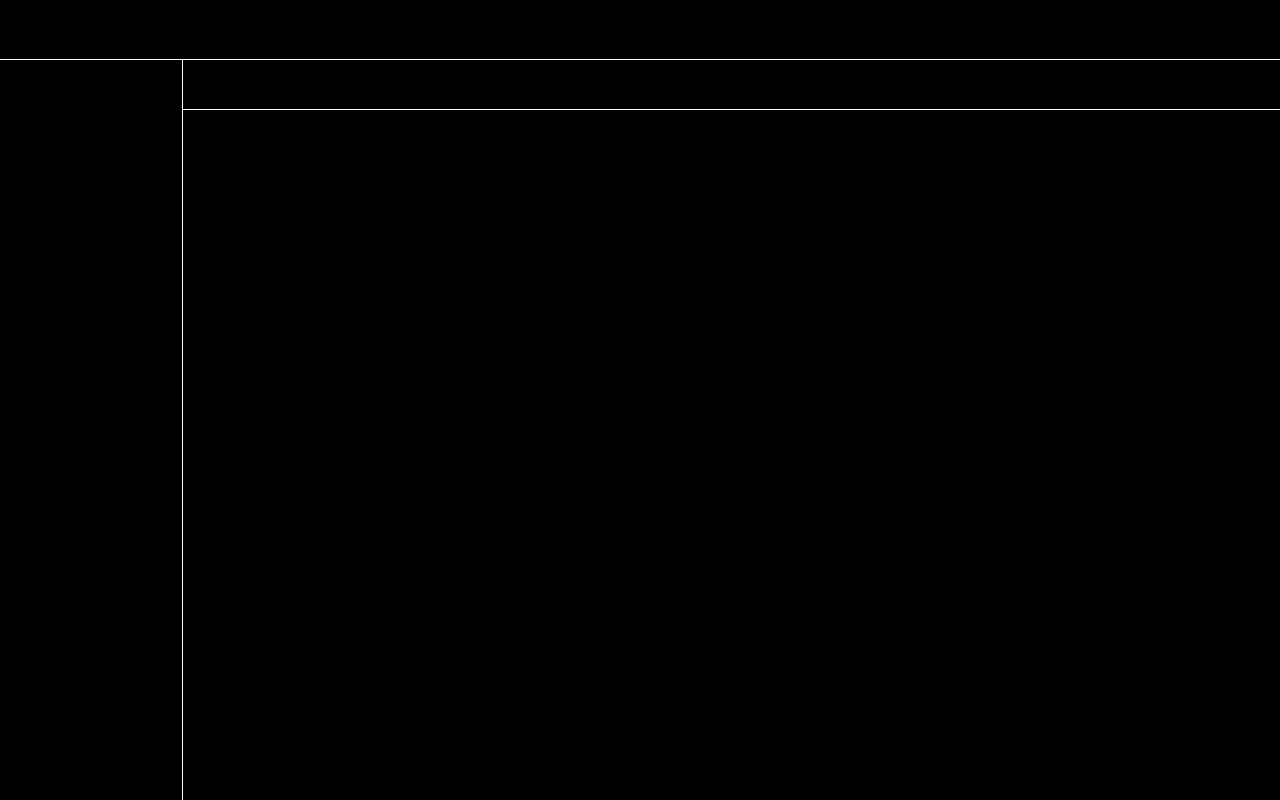
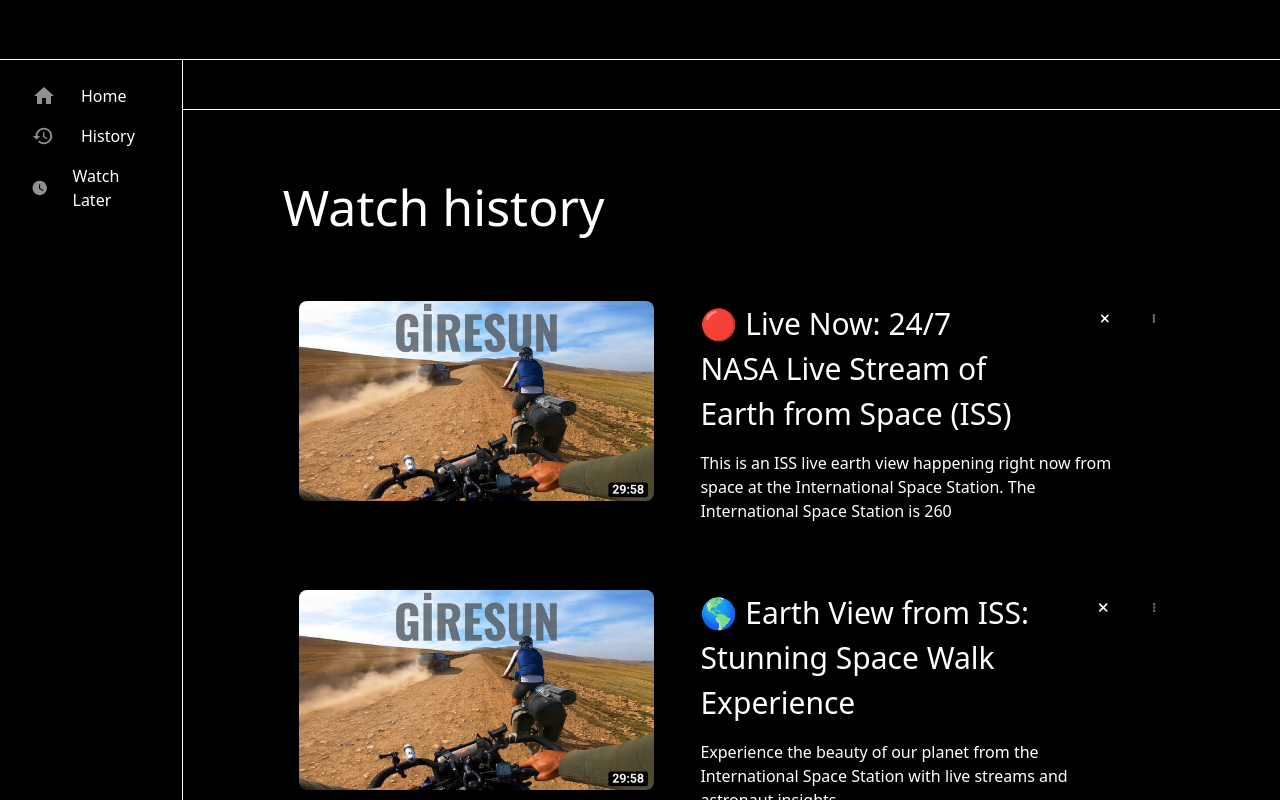
Before and after one commit to jorabek-web/youtube-clone, a React (Vite) app: page /history in a window 1280 px wide. Built offline with nearby package versions, Linux system fonts and the light colour scheme.

Commit message:
history component

```diff
--- a/package.json
+++ b/package.json
@@ -15,6 +15,8 @@
     "json-server": "^1.0.0-beta.3",
     "react": "^18.3.1",
     "react-dom": "^18.3.1",
+    "react-icons": "^5.4.0",
+    "react-router-dom": "^7.1.5",
     "tailwindcss": "^4.0.3"
   },
   "devDependencies": {
--- a/src/App.jsx
+++ b/src/App.jsx
@@ -1,18 +1,17 @@
-import { Container } from "./components/common/container"
-import { Layout } from "./components/common/layout"
-import { Home } from "./components/pages/home/home"
-
-
+import { BrowserRouter as Router } from "react-router-dom";
+import { Container } from "./components/common/container";
+import { Home } from "./components/pages/home/home";
 
 function App() {
-
   return (
     <>
-      <Container >
-        <Home />
-      </Container>
+      <Router>
+          <Container>
+            <Home />
+          </Container>
+      </Router>
     </>
-  )
+  );
 }
 
-export default App
+export default App;
--- /dev/null
+++ b/src/components/common/history.jsx
@@ -0,0 +1,49 @@
+import { CiMenuKebab } from "react-icons/ci";
+import { FaXmark } from "react-icons/fa6";
+
+const historyData = [
+  {
+    id: 1,
+    title: "🔴 Live Now: 24/7 NASA Live Stream of Earth from Space (ISS)",
+    description:
+      "This is an ISS live earth view happening right now from space at the International Space Station. The International Space Station is 260",
+    imgSrc: "/public/pngimg/image.png",
+  },
+  {
+    id: 2,
+    title: "🌎 Earth View from ISS: Stunning Space Walk Experience",
+    description:
+      "Experience the beauty of our planet from the International Space Station with live streams and astronaut insights.",
+    imgSrc: "/public/pngimg/image.png",
+  },
+  {
+    id: 3,
+    title: "🚀 SpaceX Launch Live: Watch Falcon 9 Soar into Orbit",
+    description:
+      "Join us for a live broadcast of the latest SpaceX Falcon 9 launch as it carries satellites into orbit.",
+    imgSrc: "/public/pngimg/image.png",
+  },
+];
+
+export const History = () => {
+  return (
+    <div className="w-full h-full px-[100px] py-[20px] text-white">
+      <h2 className="text-white text-[50px] my-[40px]">Watch history</h2>
+      <div className="flex flex-col gap-[20px]">
+        {historyData.map((item) => (
+          <div key={item.id} className="flex  p-4 rounded-lg">
+            <img className="w-[500px] h-[200px] rounded-lg" src={item.imgSrc} alt="" />
+            <div className="ml-4">
+              <div className="flex items-start gap-[20px]">
+                <h2 className="text-[30px] mx-[30px]">{item.title}</h2>
+                <FaXmark className="text-[35px] cursor-pointer mx-[10px] hover:bg-gray-700 rounded-4xl p-[5px]" />
+                <CiMenuKebab className="text-[35px] cursor-pointer hover:bg-gray-700 rounded-4xl p-[5px]" />
+              </div>
+              <h2 className="mx-[30px] my-[15px]">{item.description}</h2>
+            </div>
+          </div>
+        ))}
+      </div>
+    </div>
+  );
+};
--- a/src/components/common/side-bar.jsx
+++ b/src/components/common/side-bar.jsx
@@ -1,11 +1,65 @@
-
-
-
+import { Link } from "react-router-dom";
 
 export const SideBar = () => {
   return (
     <div className="w-full h-full border-r border-white">
+      <div className="  text-white">
+        <div className="py-4">
+          <div className="px-8 py-2 hover:bg-gray-700 cursor-pointer">
+            <Link to="/" className="flex items-center gap-[25px]">
+              <svg
 
+                width="24"
+                height="24"
+                viewBox="0 0 24 24"
+                fill="none"
+                xmlns="http://www.w3.org/2000/svg"
+              >
+                <path
+                  d="M10 20V14H14V20H19V12H22L12 3L2 12H5V20"
+                  fill="#909090"
+                />
+              </svg>
+              Home
+            </Link>
+          </div>
+          <div className="px-8 py-2 hover:bg-gray-700 cursor-pointer">
+            <Link to="/history" className="flex items-center gap-[25px]">
+              <svg
+                width="24"
+                height="24"
+                viewBox="0 0 24 24"
+                fill="none"
+                xmlns="http://www.w3.org/2000/svg"
+              >
+                <path
+                  d="M11.9 3.75C7.35 3.75 3.67 7.45 3.67 12H0.919998L4.49 15.57L4.53 15.7L8.23 12H5.5C5.5 8.46 8.37 5.58 11.92 5.58C15.46 5.58 18.32 8.46 18.32 12C18.32 15.54 15.46 18.42 11.92 18.42C10.14 18.42 8.54 17.69 7.38 16.52L6.08 17.82C7.58 19.32 9.63 20.25 11.91 20.25C16.49 20.25 20.19 16.55 20.19 12C20.19 7.44 16.49 3.75 11.93 3.75H11.9ZM11 8.33V12.93L14.92 15.23L15.58 14.13L12.38 12.23V8.33H11Z"
+                  fill="#909090"
+                />
+              </svg>
+              History
+            </Link>
+          </div>
+          <div className="px-8 py-2 hover:bg-gray-700 cursor-pointer">
+            <Link to="#" className="flex items-center gap-[25px]">
+              <svg
+                width="18"
+                height="18"
+                viewBox="0 0 18 18"
+                fill="none"
+                xmlns="http://www.w3.org/2000/svg"
+              >
+                <path
+                  d="M9 0.669998C4.42 0.669998 0.669998 4.42 0.669998 9C0.669998 13.58 4.42 17.33 9 17.33C13.58 17.33 17.33 13.58 17.33 9C17.33 4.42 13.58 0.669998 9 0.669998ZM12.5 12.5L8.17 9.83V4.83H9.42V9.17L13.17 11.42L12.5 12.5Z"
+                  fill="#909090"
+                />
+              </svg>
+              Watch Later
+            </Link>
+
+          </div>
+        </div>
+      </div>
     </div>
-  )
-}
+  );
+};
--- a/src/components/pages/home/home.jsx
+++ b/src/components/pages/home/home.jsx
@@ -1,32 +1,21 @@
 
-// import { useEffect, useState } from "react"
-// import { API_ENDPOINT } from "../../../constands"
 
-import { Container } from "../../common/container"
-import { InterFace } from "../../common/interFace"
-import { Layout } from "../../common/layout"
+import { Route, Routes } from "react-router-dom";
+import { InterFace } from "../../common/interFace";
+import { Layout } from "../../common/layout";
+import { History } from "../../common/history";
 
-// import { getAllData } from "../../../utils/api/api"
 export const Home = () => {
-    // const [data, setData] = useState([])
 
-    // async function getData() {
-    //     const data = await getAllData(API_ENDPOINT)
 
-    //     setData(data)
-    // }
-
-    // useEffect(() => {
-    //     getData()
-    // }, [])
-
-    // console.log(data)
-
-    return (
-        <div>
-            <Layout>
-                <InterFace />
-            </Layout>
-        </div>
-    )
-}
+  return (
+    <div>
+      <Layout>
+        <Routes>
+          <Route path="/" element={<InterFace />} />
+          <Route path="/history" element={<History />} />
+        </Routes>
+      </Layout>
+    </div>
+  );
+};
```
Also changed, not shown: public/pngimg/image.png (added), 1 other file (tests, documents, lock files or other folders).
